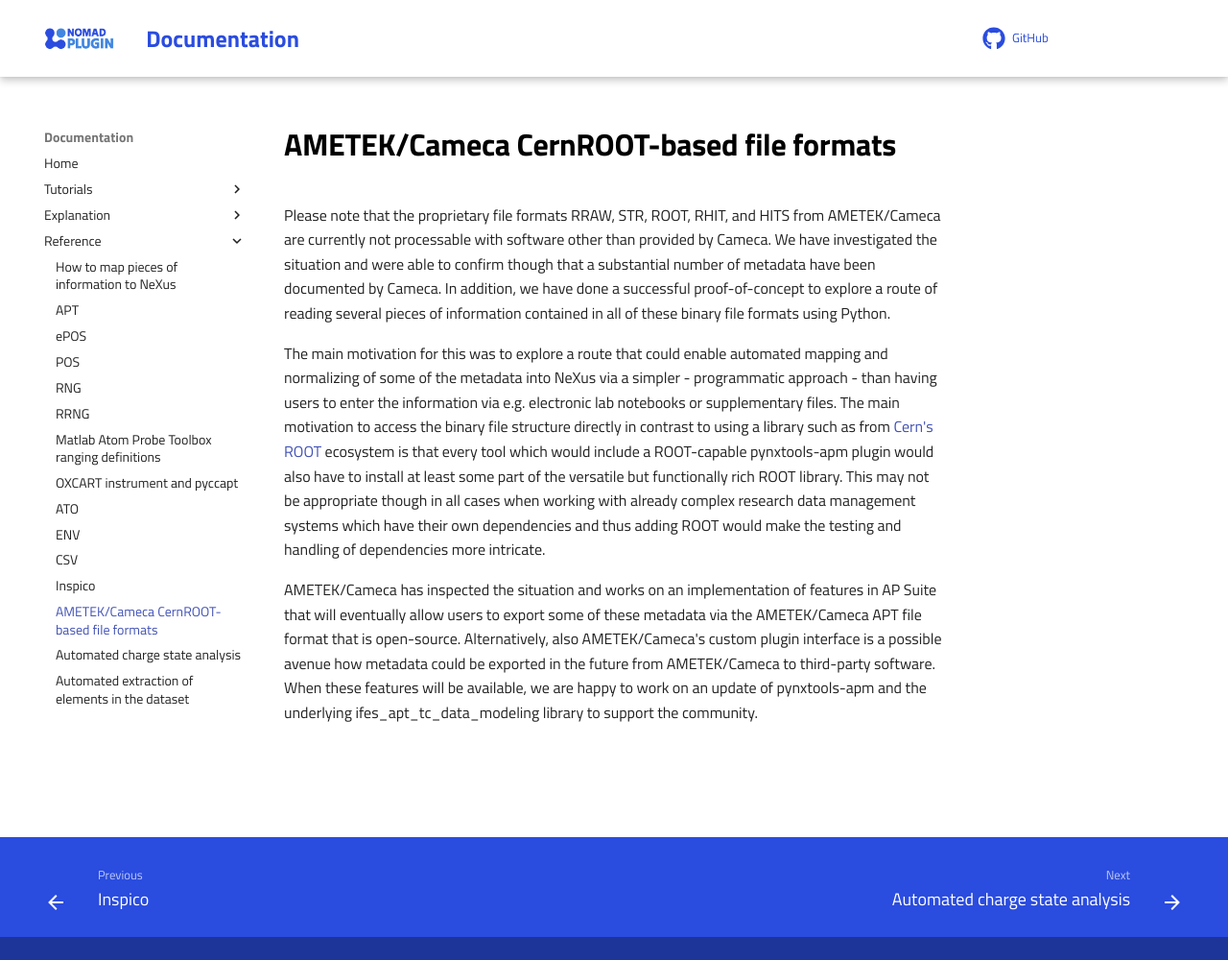
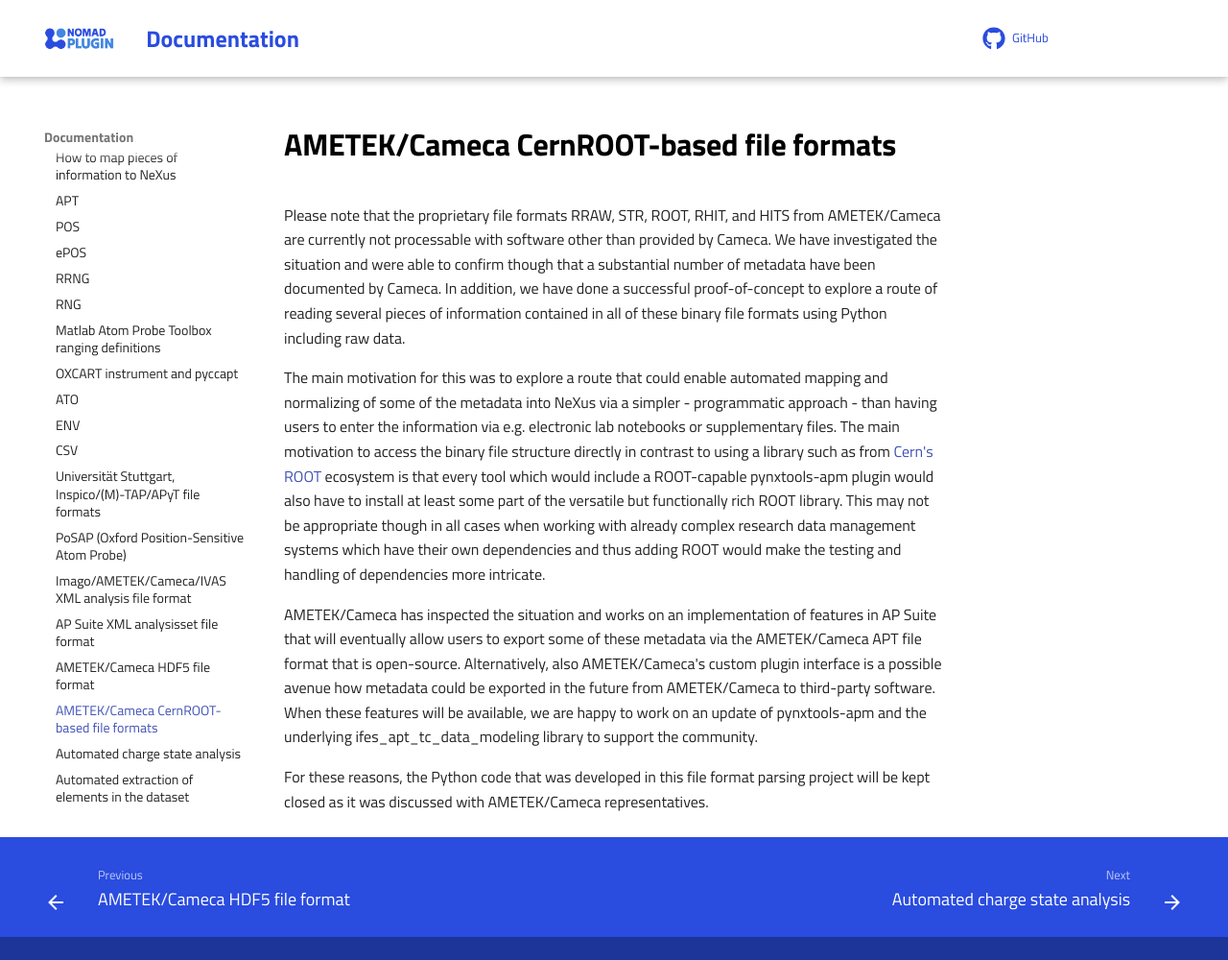
Before and after one commit to FAIRmat-NFDI/pynxtools-apm, an MkDocs documentation site: the page built from docs/reference/camecaroot.md, in a window 1280 px wide and 1000 px high. Shown: the whole window at 96% size. Built offline with MkDocs 1.6.1 and Material for MkDocs 9.7.7, drawn with Linux system fonts in a browser that asks for light colours; comment, search, counter and statistics services are not loaded.

Commit message:
update of the documentation for additional parsers

```diff
--- /dev/null
+++ b/docs/reference/analysisset.md
@@ -0,0 +1,7 @@
+# AP Suite XML analysisset file format
+
+AP Suite/IVAS offers some functionalities that store analysis metadata in XML files, a situation similar to earlier IVAS versions. Nowadays, though the file name extension used is `analysisset`. In the spirit of the [Imago XML parser](imago.md), we also implemented a simple parser that shows how ranging definitions can be extracted from such XML files.
+
+| analysisset | NeXus/HDF5 |
+| --------------- | --------------  |
+| Ranging definitions | :heavy_check_mark: |
--- /dev/null
+++ b/docs/reference/camecahfive.md
@@ -0,0 +1,10 @@
+# AMETEK/Cameca HDF5 file format
+
+As another example of recent modernization work within the file format landscape for atom probe, we offer a parser
+that maps results from a recent work of [machine-learning-based ranging of mass spectra](https://acdc.alcf.anl.gov/mdf/detail/6114d6c9-6c76-497f-bf4b-f1033c4b1679-1.0/) onto NeXus/HDF5.
+
+| HDF5 | NeXus/HDF5 |
+| --------------- | --------------  |
+| Reconstructed positions (x, y, z) | :heavy_check_mark: |
+| Mass-to-charge-state-ratio values (m/q) | :heavy_check_mark: |
+| Ranging defintions | :heavy_check_mark: |
--- a/docs/reference/camecaroot.md
+++ b/docs/reference/camecaroot.md
@@ -3,7 +3,7 @@
 Please note that the proprietary file formats RRAW, STR, ROOT, RHIT, and HITS from AMETEK/Cameca are currently not processable
 with software other than provided by Cameca. We have investigated the situation and were able to confirm though that a substantial number
 of metadata have been documented by Cameca. In addition, we have done a successful proof-of-concept to explore a route of reading several
-pieces of information contained in all of these binary file formats using Python.
+pieces of information contained in all of these binary file formats using Python including raw data.
 
 The main motivation for this was to explore a route that could enable automated mapping and normalizing of some of the metadata into NeXus via a simpler - programmatic approach - than
 having users to enter the information via e.g. electronic lab notebooks or supplementary files. The main motivation to access the binary file structure directly in contrast to using
@@ -14,5 +14,6 @@
 AMETEK/Cameca has inspected the situation and works on an implementation of features in AP Suite that will eventually allow users to
 export some of these metadata via the AMETEK/Cameca APT file format that is open-source. Alternatively, also AMETEK/Cameca's custom
 plugin interface is a possible avenue how metadata could be exported in the future from AMETEK/Cameca to third-party software.
-When these features will be available, we are happy to work on an update of pynxtools-apm and the underlying ifes_apt_tc_data_modeling library
-to support the community.
+When these features will be available, we are happy to work on an update of pynxtools-apm and the underlying ifes_apt_tc_data_modeling library to support the community.
+
+For these reasons, the Python code that was developed in this file format parsing project will be kept closed as it was discussed with AMETEK/Cameca representatives.
--- /dev/null
+++ b/docs/reference/imago.md
@@ -0,0 +1,7 @@
+# Imago/AMETEK/Cameca/IVAS XML analysis file format
+
+Imago IVAS, the forerunner software of AP Suite/IVAS stored analysis state metadata and some data in XML files with the file name extension `analysis`. As an example, we implemented a simple parser that shows how ranging definitions can be extracted from such XML files.
+
+| analysis | NeXus/HDF5 |
+| --------------- | --------------  |
+| Ranging definitions | :heavy_check_mark: |
--- a/mkdocs.yaml
+++ b/mkdocs.yaml
@@ -21,16 +21,20 @@
   - Reference:
     - reference/contextualization.md
     - reference/apt.md
+    - reference/pos.md
     - reference/epos.md
-    - reference/pos.md
+    - reference/rrng.md
     - reference/rng.md
-    - reference/rrng.md
     - reference/faufig.md
     - reference/pyccapt.md
     - reference/ato.md
     - reference/env.md
     - reference/csv.md
-    - reference/inspico.md
+    - reference/stuttgart.md
+    - reference/posap.md
+    - reference/imago.md
+    - reference/analysisset.md
+    - reference/camecahfive.md
     - reference/camecaroot.md
     - reference/mqanalysis.md
     - reference/atomtypes.md
--- a/src/pynxtools_apm/nomad/examples/nxapm.schema.archive.yaml
+++ b/src/pynxtools_apm/nomad/examples/nxapm.schema.archive.yaml
@@ -605,7 +605,7 @@
                 type: str
                 description: |
                   Name of the program used to perform the reconstruction with.
-                  Examples are IVAS, APSuite, or names of open-source tools.
+                  Examples are IVAS, AP Suite, or names of open-source tools.
                 m_annotations:
                   eln:
                     component: StringEditQuantity
@@ -691,7 +691,7 @@
                 description: |
                   Different reconstruction protocols exist. Although these approaches
                   are qualitatively similar, each protocol uses different parameters
-                  (and interprets these differently). The source code to IVAS/APSuite
+                  (and interprets these differently). The source code to IVAS/AP Suite
                   is not open. For now users should store reconstruction parameter
                   they deem relevant in this free text field.
                 m_annotations:
@@ -722,7 +722,7 @@
                 type: str
                 description: |
                   Name of the program used to perform the ranging with.
-                  Examples are IVAS, APSuite, or names of open-source tools.
+                  Examples are IVAS, AP Suite, or names of open-source tools.
                 m_annotations:
                   eln:
                     component: StringEditQuantity
```
Also changed, not shown: docs/index.md (+7 -3 lines), docs/reference/inspico.md (deleted, +0 -6 lines), docs/reference/posap.md (added, +9 -0 lines), docs/reference/stuttgart.md (added, +19 -0 lines), docs/tutorial/standalone.md (+1 -1 lines), src/pynxtools_apm/examples/README.md (+1 -1 lines), 3 other files.
